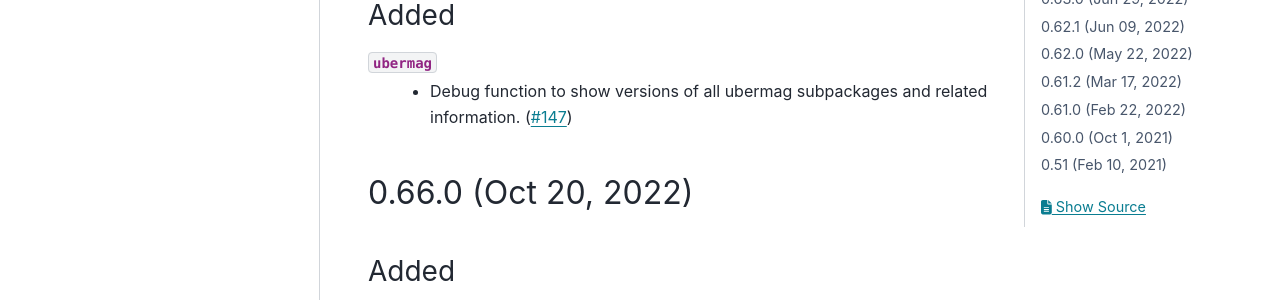
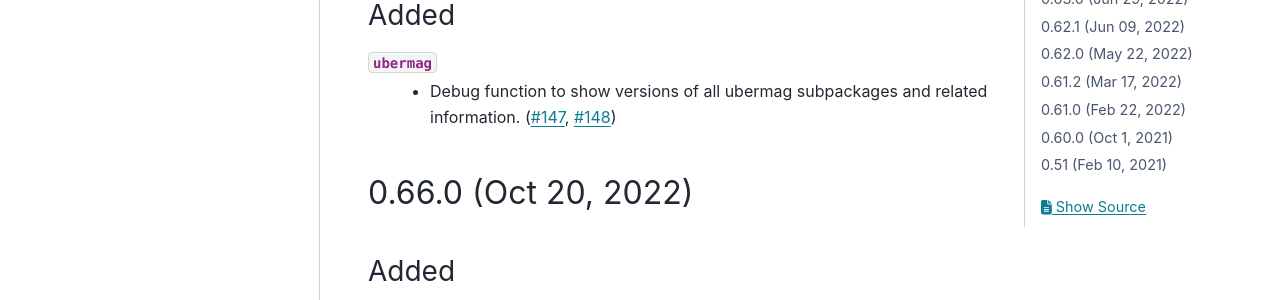
Before and after one commit to ubermag/ubermag.github.io, a Sphinx documentation site: the page built from source/changelog.rst, in a window 1280 px wide and 900 px high. Shown: the part 318-618 px from the top of the window. Built offline with Sphinx 7.4.7 and the PyData theme 0.15.4, drawn with Linux system fonts in a browser that asks for light colours; pages that are not in the unit, such as notebooks, are missing from menus.

Commit message:
Add second PR for debug_info

```diff
--- a/source/changelog.rst
+++ b/source/changelog.rst
@@ -10,7 +10,8 @@ Added
 
 ``ubermag``
   - Debug function to show versions of all ubermag subpackages and related
-    information. (`#147 <https://github.com/ubermag/ubermag/pull/147>`__)
+    information. (`#147 <https://github.com/ubermag/ubermag/pull/147>`__, `#148
+    <https://github.com/ubermag/ubermag/pull/148>`__)
 
 0.66.0 (Oct 20, 2022)
 =====================
```
